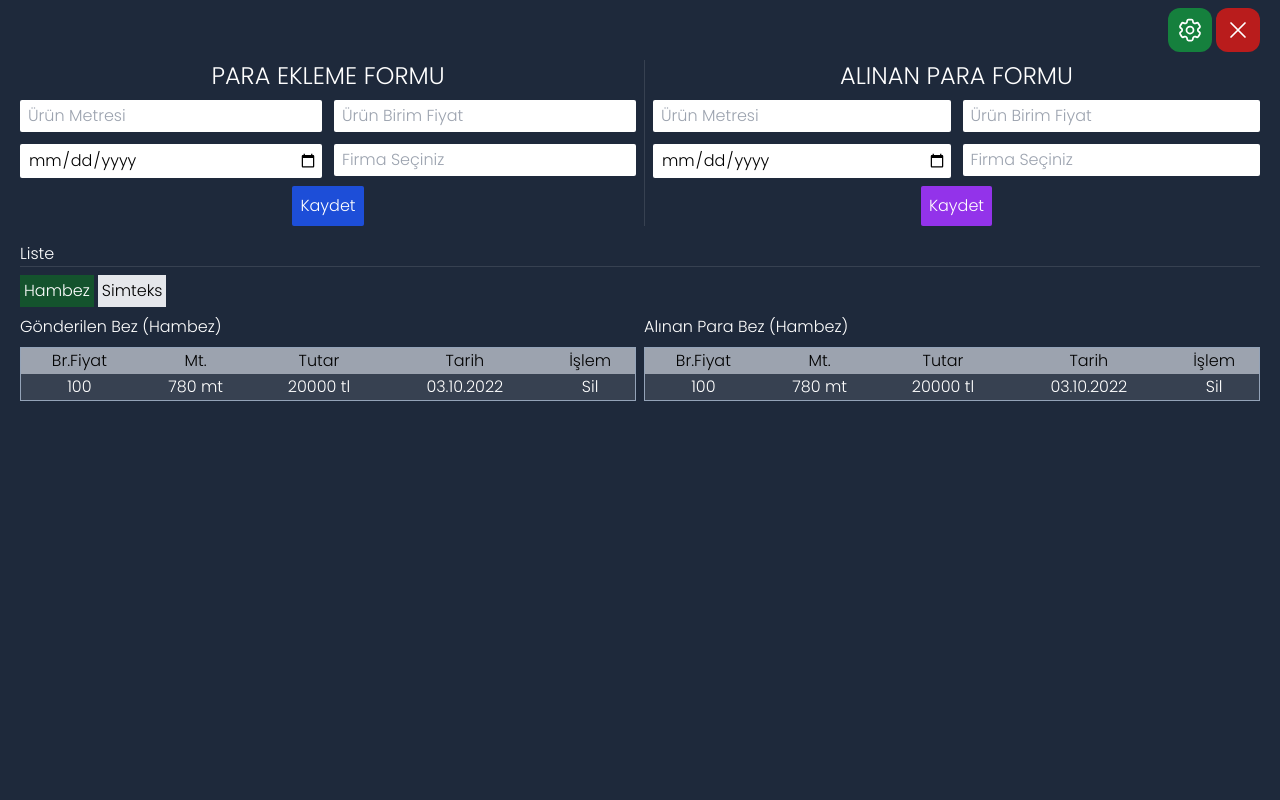
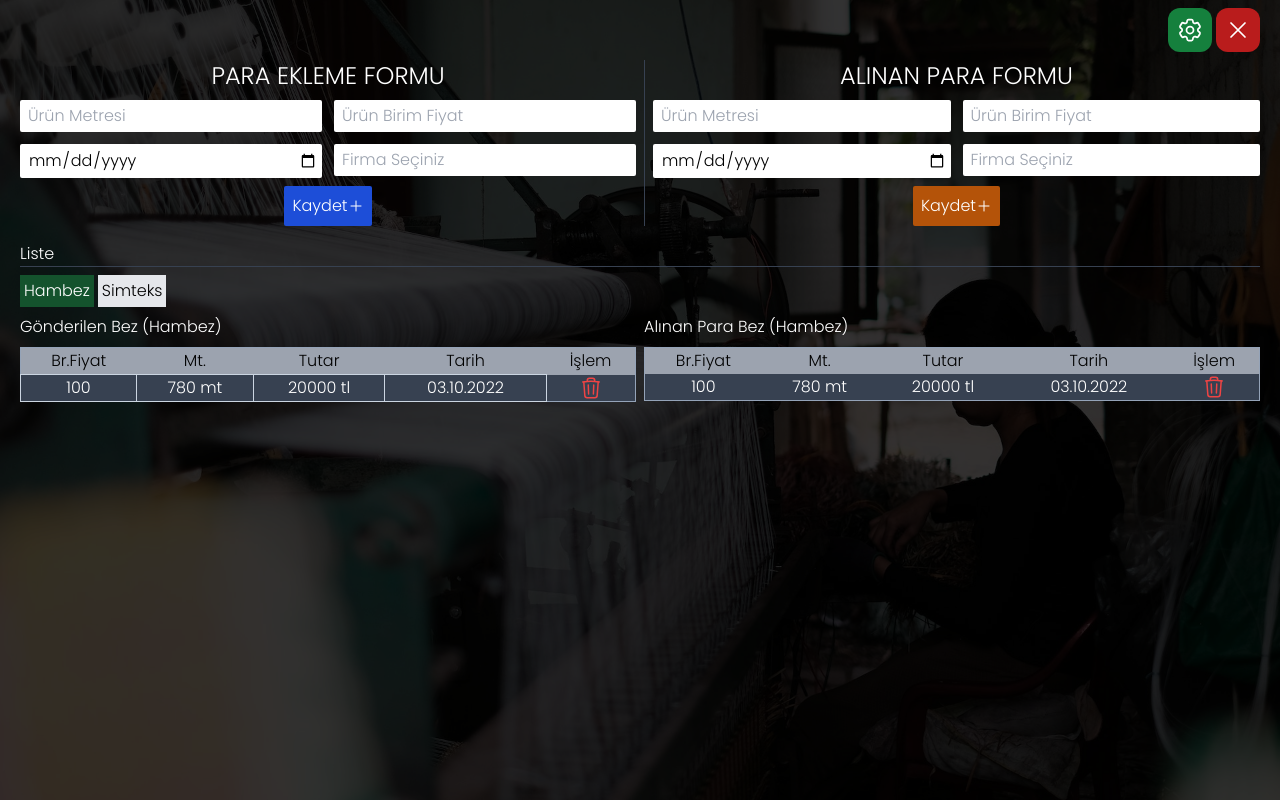
Before and after one commit to brkckr20/react-istakip, a React (Create React App) app in the folder frontend/: page / in a window 1280 px wide. Built offline with nearby package versions, Linux system fonts and the light colour scheme.

Commit message:
custom icon eklendi

```diff
--- a/frontend/src/App.js
+++ b/frontend/src/App.js
@@ -1,14 +1,15 @@
+import bg from './assets/bg.jpg';
 import Login from './pages/Login'
 import Navigation from './components/Navigation'
 import Form from './components/Form'
 import Tables from './components/Tables';
 function App() {
   return (
-    <div className='bg-slate-800 h-screen'>
-    <Navigation />
-    {/* <Login /> */}
-    <Form />
-    <Tables />
+    <div className='min-h-screen relative z-10' id='main' style={{ backgroundImage: `url(${bg})`, backgroundPosition: 'center', backgroundSize: 'cover', backgroundRepeat: 'no-repeat' }}>
+      <Navigation />
+      {/* <Login /> */}
+      <Form />
+      <Tables />
     </div>
   );
 }
--- a/frontend/src/components/Form/AddForm.jsx
+++ b/frontend/src/components/Form/AddForm.jsx
@@ -1,4 +1,5 @@
 import React from 'react'
+import { Arti } from '../Icon'
 
 const AddForm = () => {
     return (
@@ -13,17 +14,17 @@ const AddForm = () => {
                             <input type="text" className='w-full outline-none p-1 pl-2 rounded-sm' placeholder='Ürün Metresi' />
                         </div>
                         <div>
-                            <input type="text" className='w-full outline-none p-1 pl-2 rounded-sm' placeholder='Ürün Birim Fiyat'/>
+                            <input type="text" className='w-full outline-none p-1 pl-2 rounded-sm' placeholder='Ürün Birim Fiyat' />
                         </div>
                         <div>
-                            <input type="date" className='w-full outline-none p-1 pl-2 rounded-sm' placeholder='Ürün Metresi'/>
+                            <input type="date" className='w-full outline-none p-1 pl-2 rounded-sm' placeholder='Ürün Metresi' />
                         </div>
                         <div>
-                            <input type="text" className='w-full outline-none p-1 pl-2 rounded-sm' placeholder='Firma Seçiniz'/>
+                            <input type="text" className='w-full outline-none p-1 pl-2 rounded-sm' placeholder='Firma Seçiniz' />
                         </div>
                     </div>
                     <div className='flex justify-center'>
-                        <button type="submit" className='bg-blue-700 hover:bg-blue-800 transition-colors px-2 py-2 rounded-sm mt-2 text-white w-auto'>Kaydet</button>
+                        <button type="submit" className='bg-blue-700 hover:bg-blue-800 transition-colors md:px-2 md:py-2 px-1 py-1 rounded-sm mt-2 text-white w-auto flex items-center'><span>Kaydet</span> <Arti /></button>
                     </div>
                 </form>
             </div>
--- a/frontend/src/components/Form/MoneyForm.jsx
+++ b/frontend/src/components/Form/MoneyForm.jsx
@@ -1,4 +1,5 @@
 import React from 'react'
+import { Arti } from '../Icon'
 
 const MoneyForm = () => {
     return (
@@ -13,17 +14,17 @@ const MoneyForm = () => {
                             <input type="text" className='w-full outline-none p-1 pl-2 rounded-sm' placeholder='Ürün Metresi' />
                         </div>
                         <div>
-                            <input type="text" className='w-full outline-none p-1 pl-2 rounded-sm' placeholder='Ürün Birim Fiyat'/>
+                            <input type="text" className='w-full outline-none p-1 pl-2 rounded-sm' placeholder='Ürün Birim Fiyat' />
                         </div>
                         <div>
-                            <input type="date" className='w-full outline-none p-1 pl-2 rounded-sm' placeholder='Ürün Metresi'/>
+                            <input type="date" className='w-full outline-none p-1 pl-2 rounded-sm' placeholder='Ürün Metresi' />
                         </div>
                         <div>
-                            <input type="text" className='w-full outline-none p-1 pl-2 rounded-sm' placeholder='Firma Seçiniz'/>
+                            <input type="text" className='w-full outline-none p-1 pl-2 rounded-sm' placeholder='Firma Seçiniz' />
                         </div>
                     </div>
                     <div className='flex justify-center'>
-                        <button type="submit" className='bg-purple-600 hover:bg-purple-800 transition-colors px-2 py-2 rounded-sm mt-2 text-white w-auto'>Kaydet</button>
+                        <button type="submit" className='bg-amber-700 hover:bg-amber-800 transition-colors md:px-2 md:py-2 px-1 py-1 rounded-sm mt-2 text-white w-auto flex items-center'><span>Kaydet</span> <Arti /></button>
                     </div>
                 </form>
             </div>
--- /dev/null
+++ b/frontend/src/components/Icon/index.jsx
@@ -0,0 +1,20 @@
+export const Sil = () => {
+    return (
+        <button onClick={() => console.log("clicked")}>
+            <svg xmlns="http://www.w3.org/2000/svg" fill="none" viewBox="0 0 24 24" strokeWidth={1.5} className="w-6 stroke-red-500 hover:stroke-red-700">
+                <path strokeLinecap="round" strokeLinejoin="round" d="M14.74 9l-.346 9m-4.788 0L9.26 9m9.968-3.21c.342.052.682.107 1.022.166m-1.022-.165L18.16 19.673a2.25 2.25 0 01-2.244 2.077H8.084a2.25 2.25 0 01-2.244-2.077L4.772 5.79m14.456 0a48.108 48.108 0 00-3.478-.397m-12 .562c.34-.059.68-.114 1.022-.165m0 0a48.11 48.11 0 013.478-.397m7.5 0v-.916c0-1.18-.91-2.164-2.09-2.201a51.964 51.964 0 00-3.32 0c-1.18.037-2.09 1.022-2.09 2.201v.916m7.5 0a48.667 48.667 0 00-7.5 0" />
+            </svg>
+        </button>
+
+    )
+}
+
+
+export const Arti = () => {
+    return (
+        <svg xmlns="http://www.w3.org/2000/svg" fill="none" viewBox="0 0 24 24" strokeWidth={1.5} stroke="currentColor" className="w-4">
+            <path strokeLinecap="round" strokeLinejoin="round" d="M12 4.5v15m7.5-7.5h-15" />
+        </svg>
+
+    )
+}
--- a/frontend/src/components/Tables/Product.jsx
+++ b/frontend/src/components/Tables/Product.jsx
@@ -1,4 +1,5 @@
 import React from 'react'
+import { Sil } from '../Icon'
 
 const Product = () => {
     return (
@@ -17,11 +18,11 @@ const Product = () => {
                     </thead>
                     <tbody>
                         <tr className='text-center text-white bg-gray-700'>
-                            <td>100</td>
-                            <td>780 mt</td>
-                            <td>20000 tl</td>
-                            <td>03.10.2022</td>
-                            <td>Sil</td>
+                            <td className='border border-slate-300'>100</td>
+                            <td className='border border-slate-300'>780 mt</td>
+                            <td className='border border-slate-300'>20000 tl</td>
+                            <td className='border border-slate-300'>03.10.2022</td>
+                            <td className='flex justify-center'><Sil /></td>
                         </tr>
                     </tbody>
                 </table>
@@ -45,7 +46,7 @@ const Product = () => {
                             <td>780 mt</td>
                             <td>20000 tl</td>
                             <td>03.10.2022</td>
-                            <td>Sil</td>
+                            <td className='flex justify-center'><Sil /></td>
                         </tr>
                     </tbody>
                 </table>
--- a/frontend/src/index.css
+++ b/frontend/src/index.css
@@ -2,7 +2,23 @@
 @tailwind components;
 @tailwind utilities;
 
-@layer base{
+
+@layer components {
+
+  #main::after {
+    content: "";
+    position: absolute;
+    left: 0;
+    top: 0;
+    width: 100%;
+    min-height: 100%;
+    background-color: black;
+    opacity: .8;
+    z-index: -1;
+  }
+}
+
+@layer base {
   html {
     font-family: 'Poppins', sans-serif;
   }
```
Also changed, not shown: frontend/src/App.css (deleted, +0 -38 lines), frontend/src/assets/bg.jpg (added).
